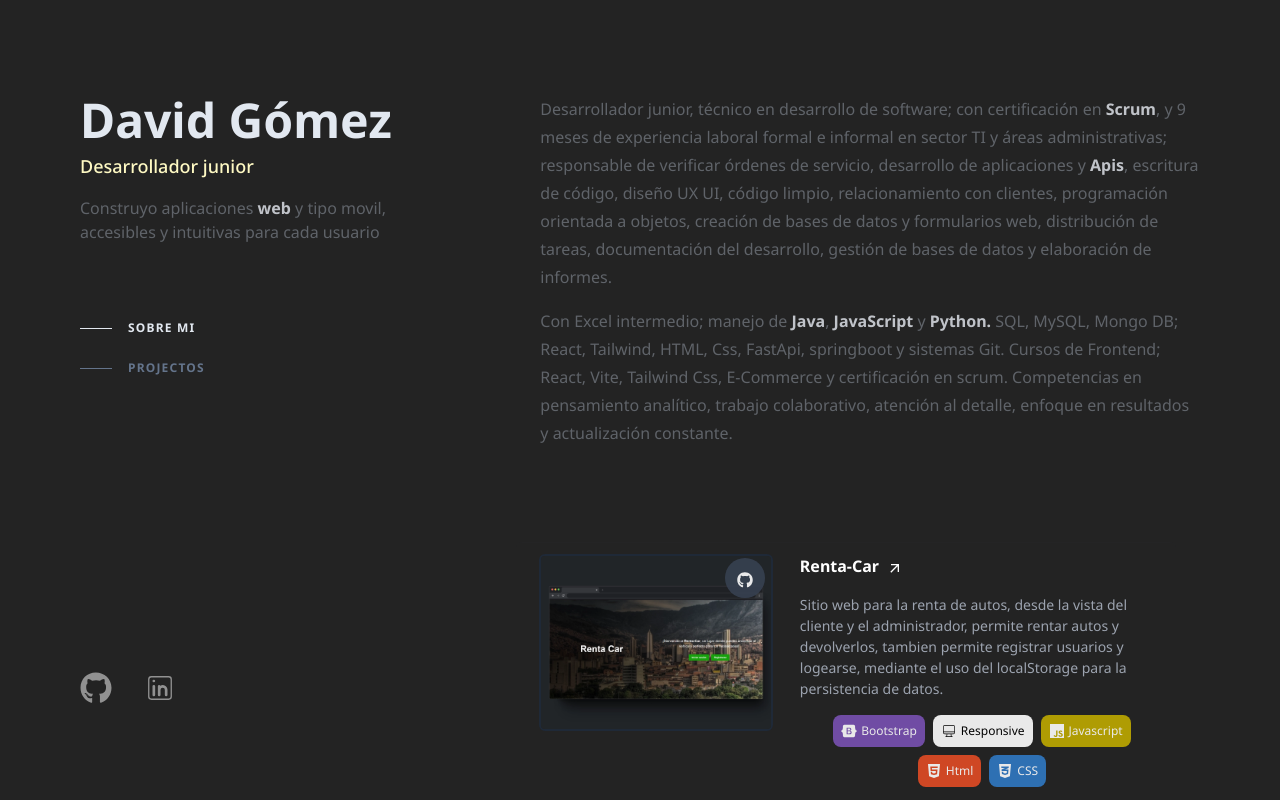
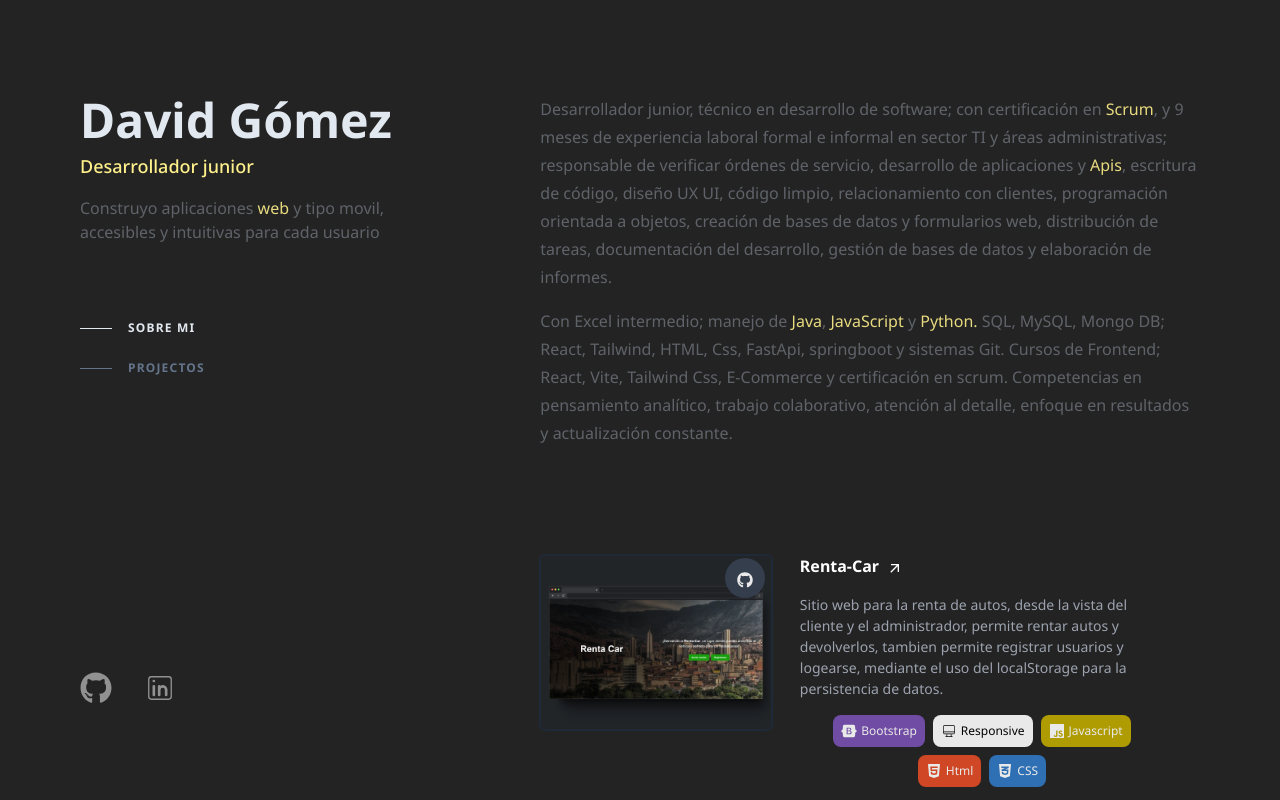
Before and after one commit to davidG199/Portafolio-web, a React (Vite) app: page / in a window 1280 px wide. Shown: the top 800 px of the page. Built offline with nearby package versions, Linux system fonts and the light colour scheme; no server answers.

Commit message:
mejorar estilos de texto y actualizar texto de enlace en componentes AboutMe, Header y Projects

```diff
--- a/src/components/aboutMe.jsx
+++ b/src/components/aboutMe.jsx
@@ -14,11 +14,11 @@ function AboutMe() {
           <p className="text-gray-400/50 leading-7 mb-4">
             Desarrollador junior, técnico en desarrollo de software; con
             certificación en
-            <strong className=" text-gray-300/90"> Scrum</strong>, y 9 meses de
+            <span className=" text-yellow-200/90"> Scrum</span>, y 9 meses de
             experiencia laboral formal e informal en sector TI y áreas
             administrativas; responsable de verificar órdenes de servicio,
             desarrollo de aplicaciones y
-            <strong className=" text-gray-300/90"> Apis</strong>, escritura de
+            <span className=" text-yellow-200/90"> Apis</span>, escritura de
             código, diseño UX UI, código limpio, relacionamiento con clientes,
             programación orientada a objetos, creación de bases de datos y
             formularios web, distribución de tareas, documentación del
@@ -26,9 +26,9 @@ function AboutMe() {
           </p>
           <p className="text-gray-400/50 leading-7">
             Con Excel intermedio; manejo de
-            <strong className=" text-gray-300/90"> Java</strong>,
-            <strong className=" text-gray-300/90"> JavaScript</strong> y
-            <strong className=" text-gray-300/90"> Python. </strong>
+            <span className=" text-yellow-200/90"> Java</span>,
+            <span className=" text-yellow-200/90"> JavaScript</span> y
+            <span className=" text-yellow-200/90"> Python. </span>
             SQL, MySQL, Mongo DB; React, Tailwind, HTML, Css, FastApi, springboot y sistemas
             Git. Cursos de Frontend; React, Vite, Tailwind Css, E-Commerce y certificación en scrum.
             Competencias en pensamiento analítico, trabajo colaborativo,
--- a/src/components/header.jsx
+++ b/src/components/header.jsx
@@ -36,11 +36,11 @@ function Header() {
     <header className="lg:sticky lg:top-0 lg:flex lg:max-h-screen lg:w-1/2 lg:flex-col lg:justify-between lg:py-24">
       <div>
         <h1 className="text-slate-200 text-3xl lg:text-5xl font-bold">David Gómez</h1>
-        <p className="text-yellow-100 text-lg font-medium mt-2 ">
+        <p className="text-yellow-200 text-lg font-medium mt-2 ">
           Desarrollador junior
         </p>
         <p className="text-gray-400/50 text-md mt-4 lg:max-w-xs leading-normal">
-          Construyo aplicaciones <strong className=" text-gray-300/90">web</strong> y tipo movil, accesibles y intuitivas para
+          Construyo aplicaciones <span className=" text-yellow-200/90">web</span> y tipo movil, accesibles y intuitivas para
           cada usuario
         </p>
         <nav className="nav hidden lg:block ">
--- a/src/components/projects.jsx
+++ b/src/components/projects.jsx
@@ -243,7 +243,7 @@ function Projects() {
             to="/ProjectsPage"
             className="inline-flex items-baseline font-bold uppercase tracking-widest gap-2 hover:text-yellow-200 focus-visible:text-yellow-200 group/link"
           >
-            Ver más proyectos
+            Ver todos mis proyectos
             <span className=" inline-block">
               <FaArrowRight className="inline-block h-4 w-4 shrink-0 transition-transform group-hover/link:translate-x-2 group-focus-visible/link:-translate-y-1 group-focus-visible/link:translate-x-1 motion-reduce:transition-none" />
             </span>
```
